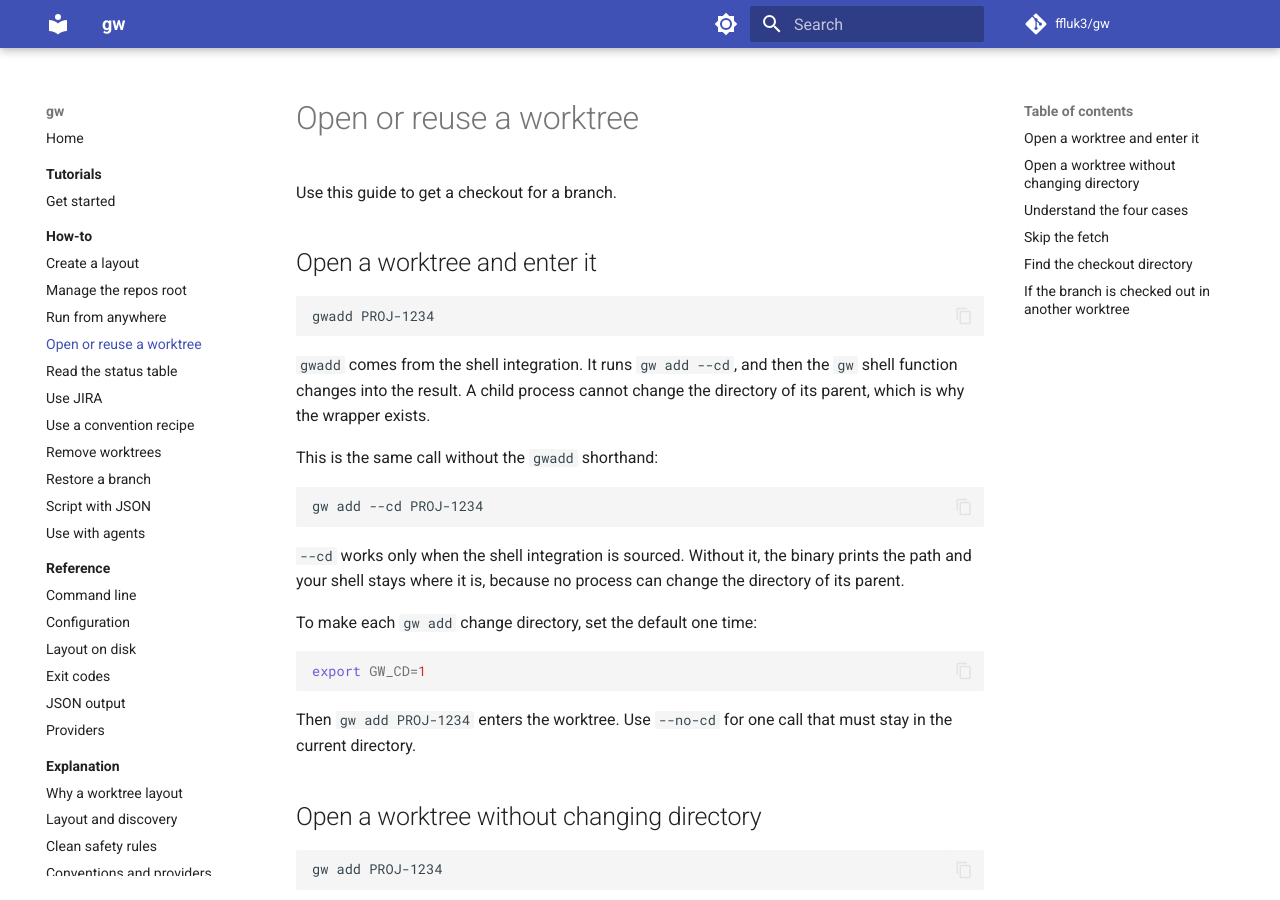
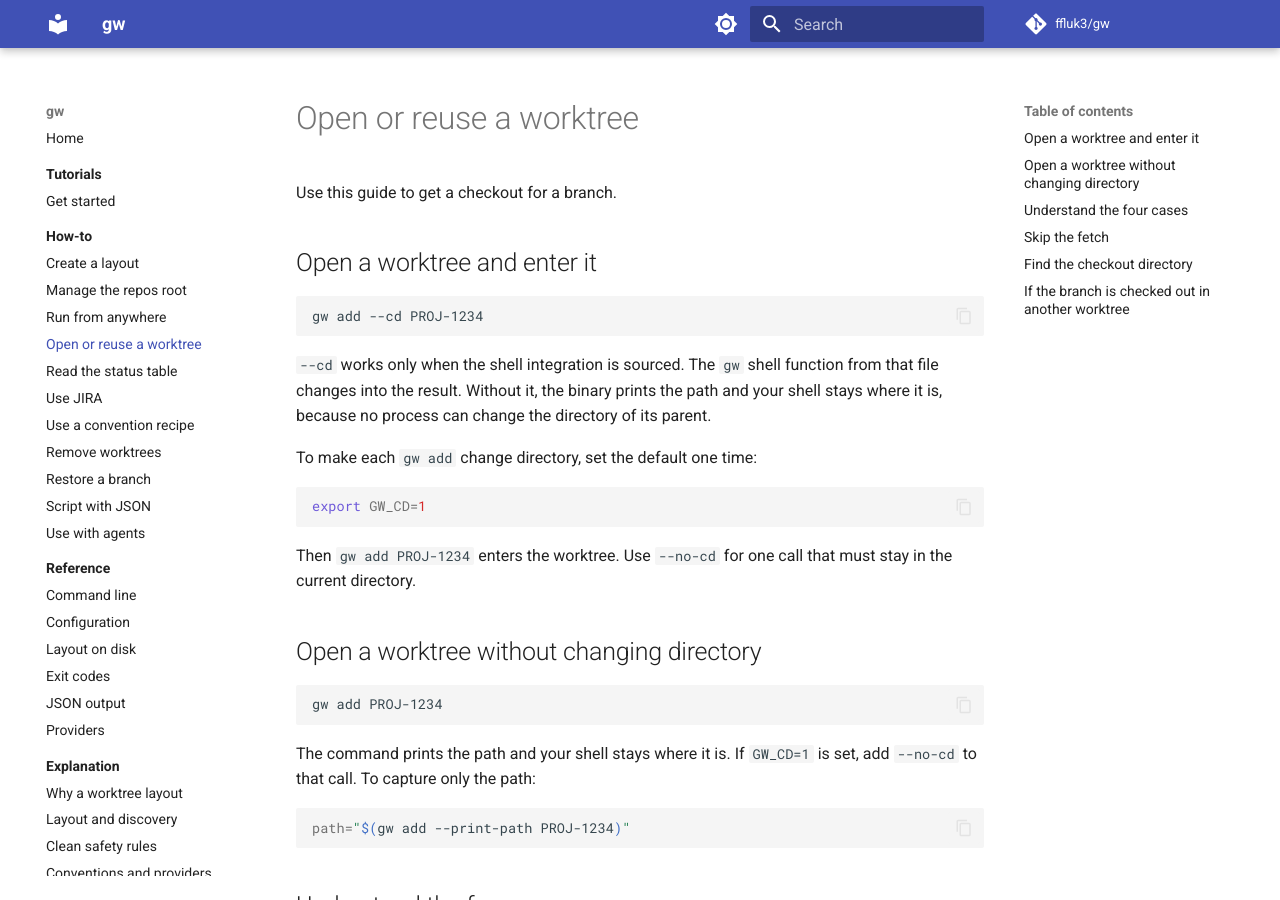
Before and after one commit to ffluk3/gw, an MkDocs documentation site: the page built from docs/how-to/add-worktree.md, in a window 1280 px wide and 900 px high. Built offline with MkDocs 1.6.1 and Material for MkDocs 9.7.7, drawn with Linux system fonts in a browser that asks for light colours; comment, search, counter and statistics services are not loaded.

Commit message:
chore: remove aliases

````diff
--- a/docs/how-to/add-worktree.md
+++ b/docs/how-to/add-worktree.md
@@ -5,22 +5,13 @@ Use this guide to get a checkout for a branch.
 ## Open a worktree and enter it
 
 ```bash
-gwadd PROJ-1234
-```
-
-`gwadd` comes from the shell integration. It runs `gw add --cd`, and then the
-`gw` shell function changes into the result. A child process cannot change the
-directory of its parent, which is why the wrapper exists.
-
-This is the same call without the `gwadd` shorthand:
-
-```bash
 gw add --cd PROJ-1234
 ```
 
-`--cd` works only when the shell integration is sourced. Without it, the binary
-prints the path and your shell stays where it is, because no process can change
-the directory of its parent.
+`--cd` works only when the shell integration is sourced. The `gw` shell
+function from that file changes into the result. Without it, the binary prints
+the path and your shell stays where it is, because no process can change the
+directory of its parent.
 
 To make each `gw add` change directory, set the default one time:
 
````
Also changed, not shown: README.md (+2 -2 lines), docs/how-to/integrate-with-agents.md (+3 -3 lines), docs/index.md (+4 -3 lines), docs/reference/cli.md (+3 -10 lines), docs/tutorials/getting-started.md (+5 -5 lines), skills/gw/SKILL.md (+2 -2 lines), 5 other files.
